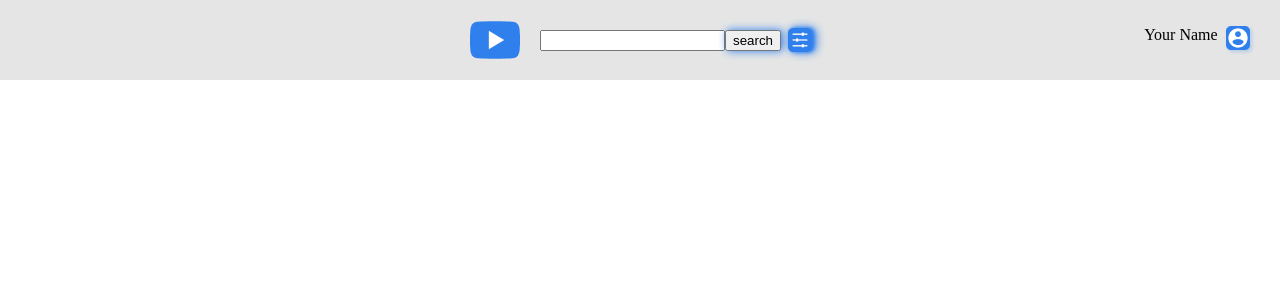
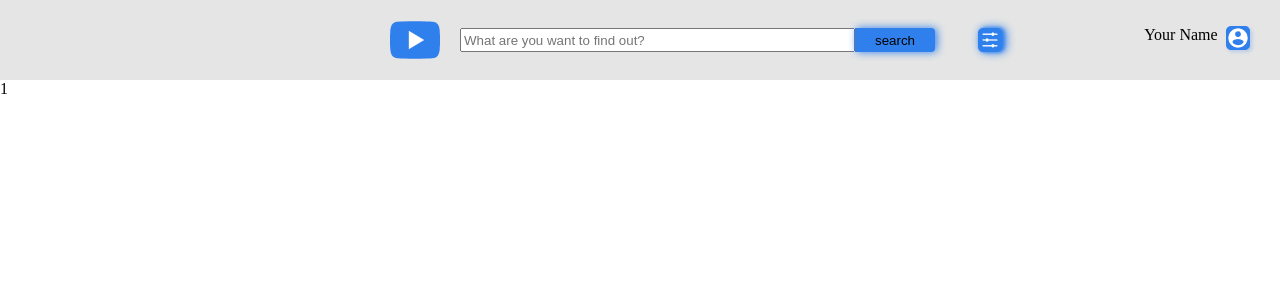
Before and after one commit to Nikolay13-11/youtube-client, an Angular app in the folder youtube-client/: page / in a window 1280 px wide. Shown: the top 300 px of the page. Built offline with nearby package versions, Linux system fonts and the light colour scheme.

Commit message:
Fix header styles

```diff
--- a/youtube-client/src/app/app.component.html
+++ b/youtube-client/src/app/app.component.html
@@ -1 +1,4 @@
 <app-header></app-header>
+<app-search-results>
+    <app-search-item></app-search-item>
+</app-search-results>
--- a/youtube-client/src/app/header/components/button-setting/button-setting.component.scss
+++ b/youtube-client/src/app/header/components/button-setting/button-setting.component.scss
@@ -6,6 +6,6 @@
     cursor: pointer;
     filter: drop-shadow(2px 0px 4px #2f80ed);
     position: fixed;
-    left: calc((100vw / 2) + 140px);
+    left: calc((100vw / 2) + 330px);
     top: 23px;
 }
--- a/youtube-client/src/app/header/header.component.html
+++ b/youtube-client/src/app/header/header.component.html
@@ -1,7 +1,7 @@
 <header class="header">
     <img src="../../assets/images/logo.png" class="logo" alt="logo">
     <form action="" class="search_form">
-        <input type="text" class="input_search">
+        <input type="text" class="input_search" placeholder="What are you want to find out?">
         <input type="submit" value="search" class="submit_search">
     </form>
         <!-- <button type="submit" form="searchForm" value="search"></button> -->
--- a/youtube-client/src/app/header/header.component.scss
+++ b/youtube-client/src/app/header/header.component.scss
@@ -14,23 +14,25 @@
     width: 50px;
     height: 50px;
     position: fixed;
-    left: calc((100vw / 2) - 170px);
+    left: calc((100vw / 2) - 250px);
 }
 
 .search_form {
     position: fixed;
-    left: calc((100vw / 2) - 100px);
+    left: calc((100vw / 2) - 180px);
 }
 
 .input_search {
+    width: 395px;
+    height: 24px;
 }
 
 .submit_search {
     filter: drop-shadow(2px 0px 4px #2f80ed);
+    width: 80px;
+    height: 24px;
+    background: #2f80ed;
+    border: none;
+    border-radius: 0px 4px 4px 0px;
+    cursor: pointer;
 }
-
-.login_container {
-    position: fixed;
-    top: 23px;
-    right: 1%;
-}
--- a/youtube-client/src/app/search/components/search-item/search-item.component.html
+++ b/youtube-client/src/app/search/components/search-item/search-item.component.html
@@ -1 +1 @@
-<p>search-item works!</p>
+<div>Hello</div>
--- a/youtube-client/src/app/search/components/search-item/search-item.component.ts
+++ b/youtube-client/src/app/search/components/search-item/search-item.component.ts
@@ -1,5 +1,4 @@
-import { Component, OnInit, ChangeDetectionStrategy, Input } from '@angular/core';
-import Item from '../../models/item';
+import { ChangeDetectionStrategy, Component, OnInit } from '@angular/core';
 
 @Component({
   selector: 'app-search-item',
@@ -8,12 +7,9 @@ import Item from '../../models/item';
   changeDetection: ChangeDetectionStrategy.OnPush
 })
 export class SearchItemComponent implements OnInit {
-    @Input() item?: Item;
-    title = ''
   constructor() { }
 
   ngOnInit(): void {
-      this.title = 'Search item'
   }
 
 }
--- a/youtube-client/src/app/search/components/search-results/search-results.component.html
+++ b/youtube-client/src/app/search/components/search-results/search-results.component.html
@@ -1 +1 @@
-<p>search-results works!</p>
+<div>1</div>
--- a/youtube-client/src/app/search/components/search-results/search-results.component.ts
+++ b/youtube-client/src/app/search/components/search-results/search-results.component.ts
@@ -1,5 +1,4 @@
-import { Component, OnInit, ChangeDetectionStrategy, Input } from '@angular/core';
-import Items from '../../models/items';
+import { ChangeDetectionStrategy, Component } from '@angular/core';
 
 @Component({
   selector: 'app-search-results',
@@ -7,16 +6,10 @@ import Items from '../../models/items';
   styleUrls: ['./search-results.component.scss'],
   changeDetection: ChangeDetectionStrategy.OnPush
 })
-export class SearchResultsComponent implements OnInit {
-    @Input() items?: Items;
-
-    title = ''
+export class SearchResultsComponent  {
 
   constructor() {
   }
 
-  ngOnInit(): void {
-      this.title = 'Search result'
-  }
 
 }
```
Also changed, not shown: youtube-client/src/app/app.module.ts (+10 -2 lines).
